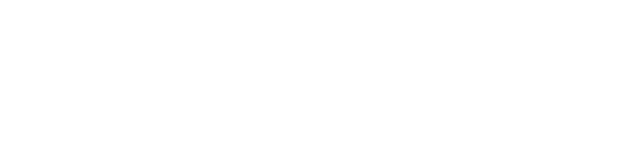
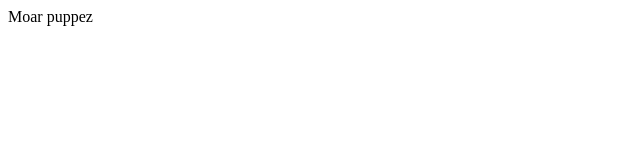
Before and after one commit to SuttonAshby/GroupHangman, a plain HTML site: page index.html in a window 1280 px wide. Shown: the whole page, without its empty margins (0-640 px from the left). Drawn offline with Linux system fonts and the light colour scheme.

Commit message:
nonsense

```diff
--- a/index.html
+++ b/index.html
@@ -19,6 +19,8 @@
 	<!-- to hold missed letters -->
 	<div id="missed">
 	</div>
+
+	<div>Moar puppez</div>
 </div>
 
 </body>
```
